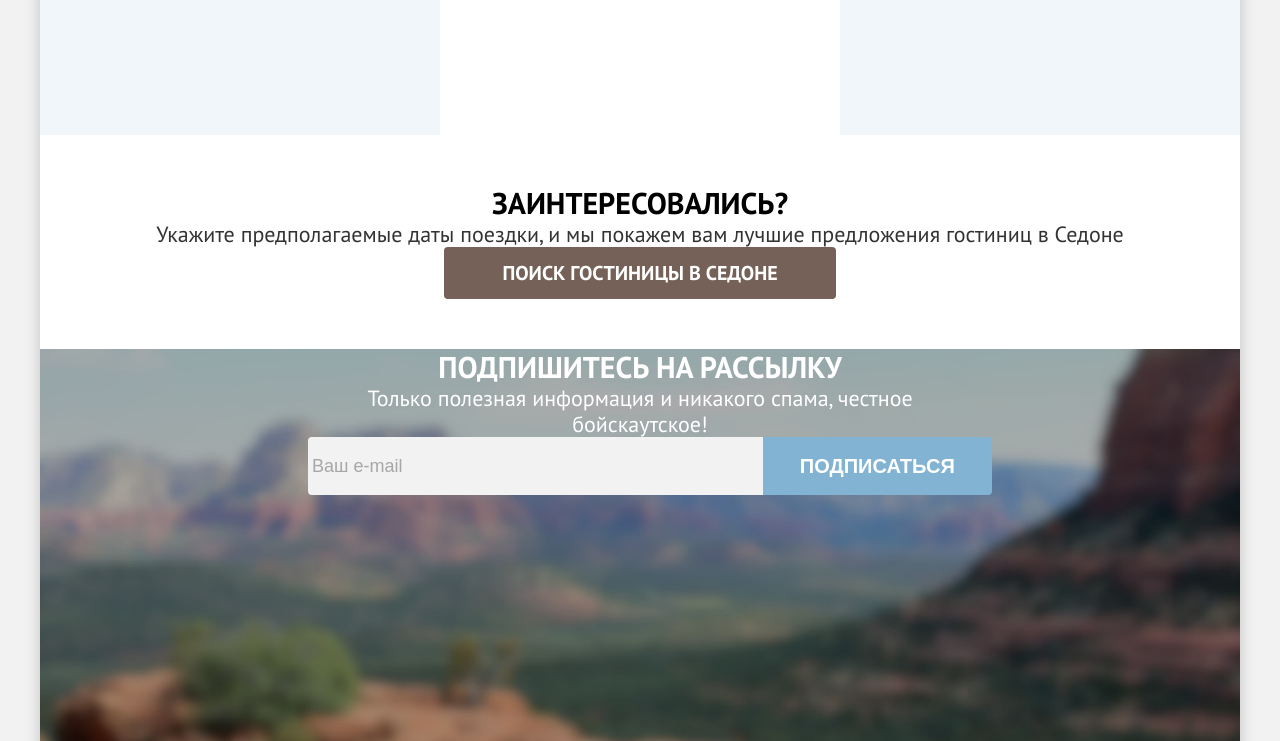
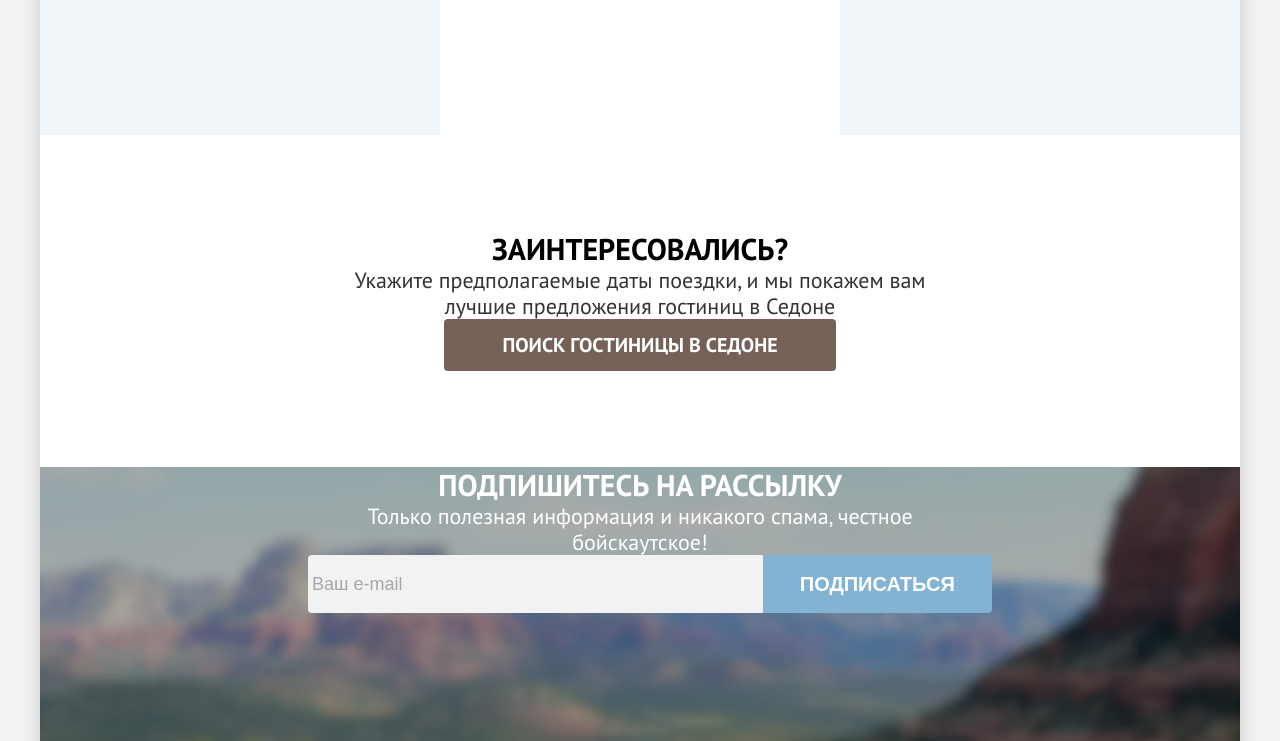
Before and after one commit to htmlacademy-htmlcss/2302325-sedona-37, a plain HTML site: page index.html in a window 1280 px wide. Shown: the part 2320-3061 px from the top of the page. Drawn offline with Linux system fonts and the light colour scheme.

Commit message:
исправлен input

```diff
--- a/styles/styles.css
+++ b/styles/styles.css
@@ -345,7 +345,7 @@ img {
 }
 
 .search {
-  padding: 50px 70px;
+  padding: 96px 304px;
 
   text-align: center;
 }
```
